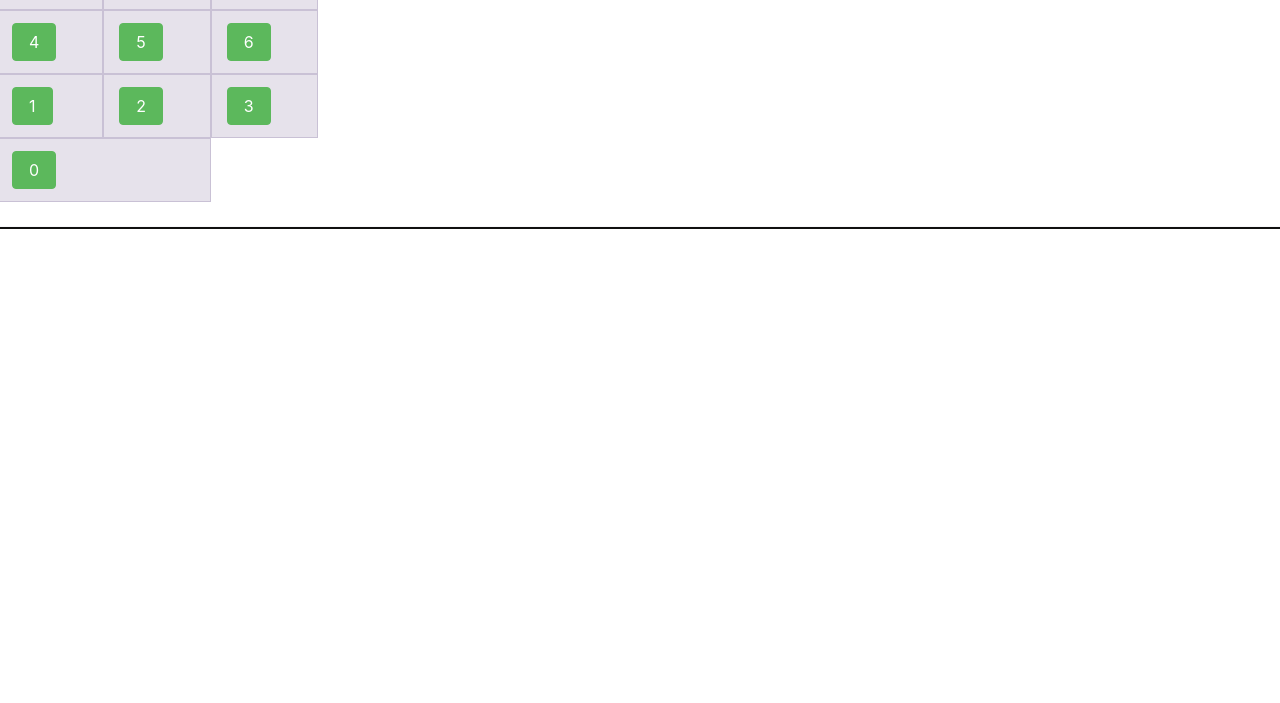
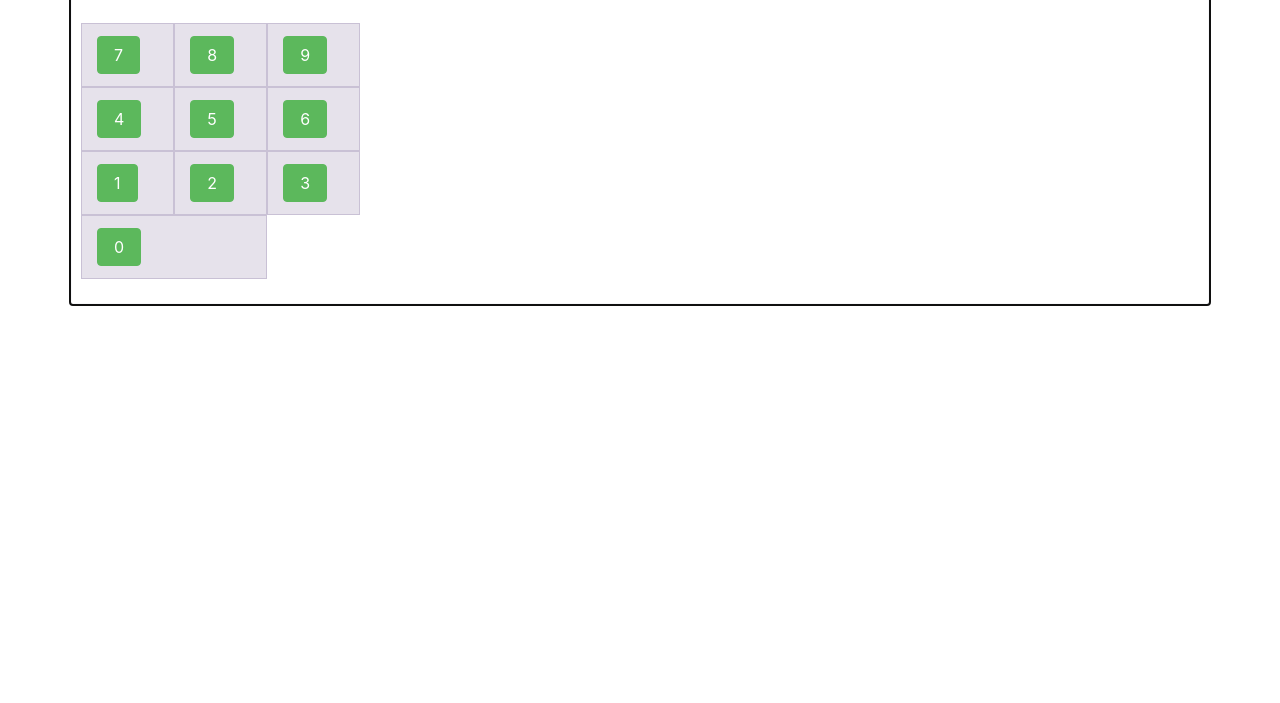
Before and after one commit to sergei-iakimenko/risky-developer.github.io, a plain HTML site: page index.html in a window 1280 px wide. Shown: the part 97-800 px from the top of the page. Drawn offline with Linux system fonts and the light colour scheme.

Commit message:
Few murkup changes

```diff
--- a/index.html
+++ b/index.html
@@ -3,7 +3,7 @@
 <head>
     <!-- Не на что тут смотреть! -->
     <meta charset="UTF-8">
-    <title>wonderful page</title>
+    <title>Heartbeat</title>
     <script src="bower_components/jquery/dist/jquery.min.js"></script>
     <script src="bower_components/tether/dist/js/tether.min.js"></script>
     <script src="bower_components/bootstrap/dist/js/bootstrap.min.js"></script>
@@ -13,67 +13,72 @@
     <link href="main.css" rel="stylesheet">
 </head>
 <body>
-
+<div class="container">
+    <p class="h2">Heartbeat machine</p>
+    <blockquote class="blockquote">
+        <p class="h6 m-b-0">You know</p>
+    </blockquote>
     <div class="bd-example" id="main" tabindex="1">
         <div class="row">
-            <div class="col-lg-1">
+            <div class="col-lg-1 col-sm-2 col-xs-3">
                 <button id="play_button7" class="btn btn-success" onclick="playAudio('audio7')">
                     7
                 </button>
             </div>
-            <div class="col-lg-1">
+            <div class="col-lg-1 col-sm-2 col-xs-3">
                 <button id="play_button8" class="btn btn-success" onclick="playAudio('audio8')">
                     8
                 </button>
             </div>
-            <div class="col-lg-1">
+            <div class="col-lg-1 col-sm-2 col-xs-3">
                 <button id="play_button9" class="btn btn-success" onclick="playAudio('audio9')">
                     9
                 </button>
             </div>
         </div>
         <div class="row">
-            <div class="col-lg-1">
+            <div class="col-lg-1 col-sm-2 col-xs-3">
                 <button id="play_button4" class="btn btn-success" onclick="playAudio('audio4')">
                     4
                 </button>
             </div>
-            <div class="col-lg-1">
+            <div class="col-lg-1 col-sm-2 col-xs-3">
                 <button id="play_button5" class="btn btn-success" onclick="playAudio('audio5')">
                     5
                 </button>
             </div>
-            <div class="col-lg-1">
+            <div class="col-lg-1 col-sm-2 col-xs-3">
                 <button id="play_button6" class="btn btn-success" onclick="playAudio('audio6')">
                     6
                 </button>
             </div>
         </div>
         <div class="row">
-            <div class="col-lg-1">
+            <div class="col-lg-1 col-sm-2 col-xs-3">
                 <button id="play_button1" class="btn btn-success" onclick="playAudio('audio1')">
                     1
                 </button>
             </div>
-            <div class="col-lg-1">
+            <div class="col-lg-1 col-sm-2 col-xs-3">
                 <button id="play_button2" class="btn btn-success" onclick="playAudio('audio2')">
                     2
                 </button>
             </div>
-            <div class="col-lg-1" onclick="playAudio('audio3')">
+            <div class="col-lg-1 col-sm-2 col-xs-3" onclick="playAudio('audio3')">
                 <button id="play_button3" class="btn btn-success">
                     3
                 </button>
             </div>
         </div>
         <div class="row">
-            <div class="col-lg-2">
+            <div class="col-lg-2 col-sm-4 col-xs-6">
                 <button id="play_button0" class="btn btn-success" onclick="playAudio('audio0')">
                     0
                 </button>
             </div>
         </div>
     </div>
+</div>
 </body>
 <script src="js/main.js"></script>
 <script src="js/initializingAudio.js"></script>
```
